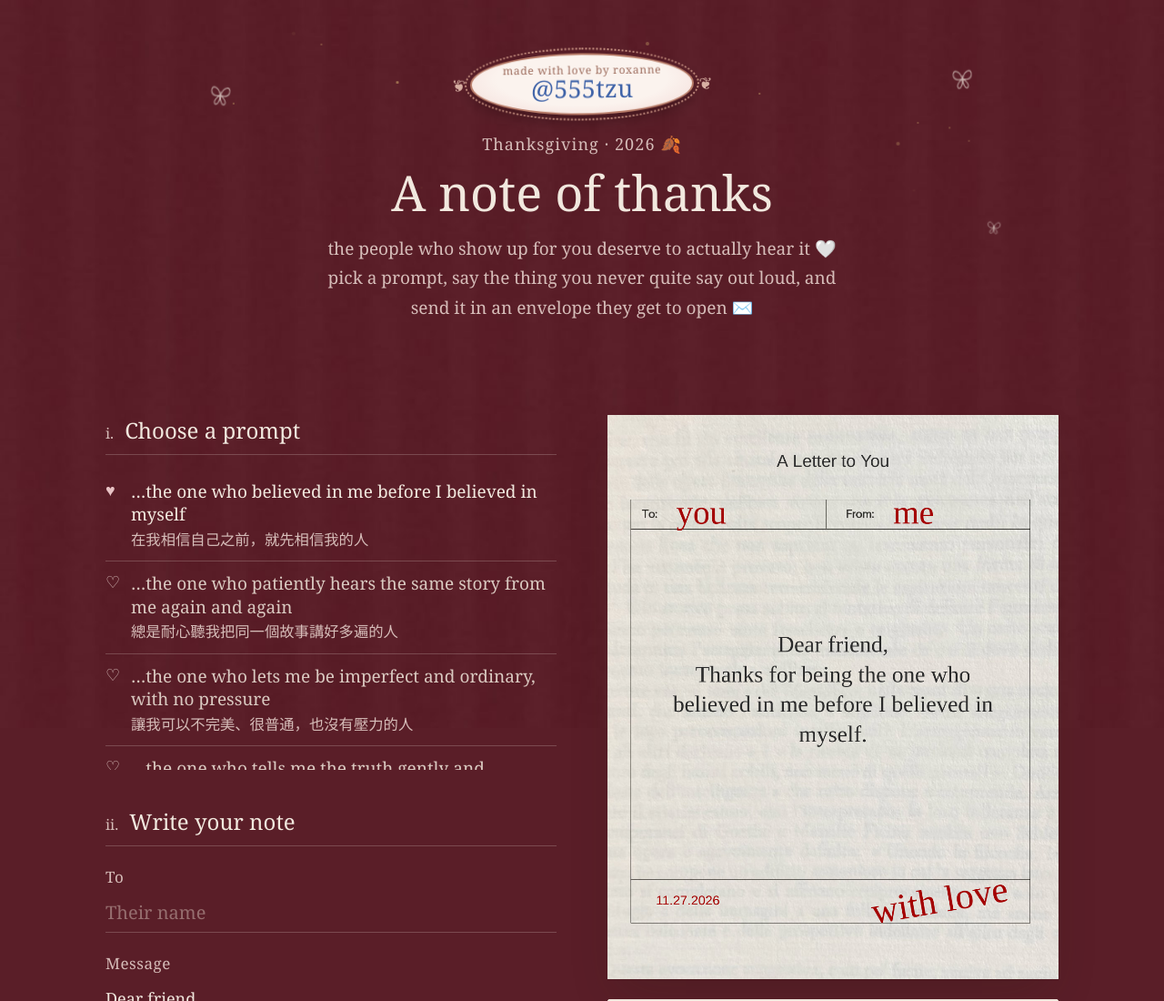
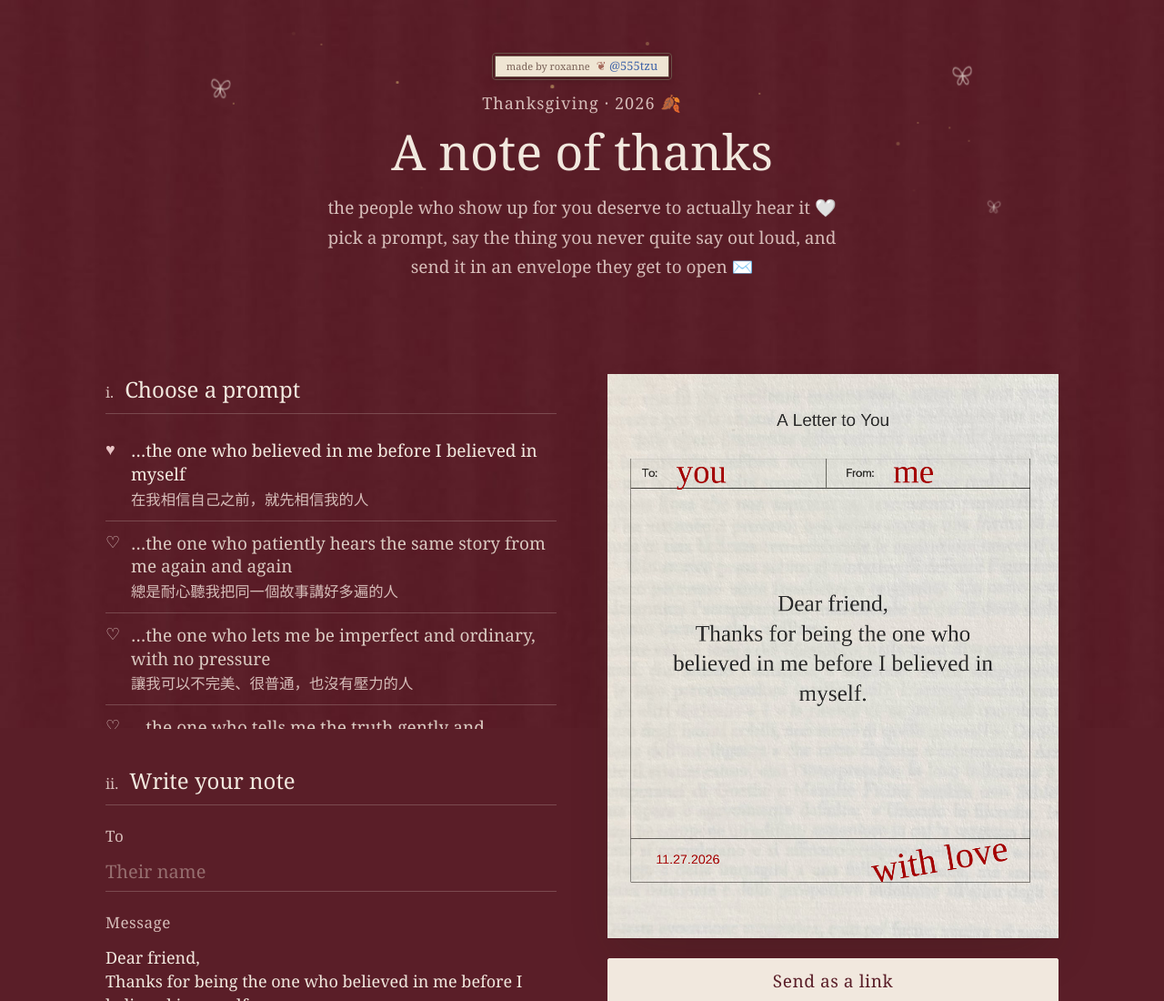
Before and after one commit to tc3474-png/gratitude-card, a plain HTML site: page index.html in a window 1280 px wide. Shown: the top 1100 px of the page at 91% size. Drawn offline with nearby package versions, Linux system fonts and the light colour scheme; no server answers; a web font is replaced by a local one.

Commit message:
Smaller printed-card style @555tzu label
Co-Authored-By: Claude Opus 5.5 <noreply@anthropic.com>

```diff
--- a/index.html
+++ b/index.html
@@ -116,20 +116,15 @@ header.top .byline{opacity:0;animation:rise 1s .05s ease forwards}
 .tally.on{opacity:1}
 .tally b{font-family:var(--hand);font-style:var(--hand-st);font-weight:400;font-size:calc(24px * var(--hand-k));letter-spacing:0;color:var(--heart);text-transform:none;margin:0 4px}
 
-/* @555tzu: a little vintage oval label, like an antique frame with a beaded border */
-.igbadge{position:relative;display:inline-flex;flex-direction:column;align-items:center;gap:0;padding:10px 34px 12px;margin:0 0 18px;
-  background:radial-gradient(ellipse at 50% 40%,#fbf3ee 0 55%,#f3d9d6 100%);border:2px solid #b87c68;border-radius:50%;
-  outline:2.5px dotted #c99383;outline-offset:4px;color:#3f63a8;text-decoration:none;font-family:var(--hand)!important;
-  box-shadow:0 6px 16px rgba(0,0,0,.28);transform-origin:50% 60%;animation:badgefloat 3.2s ease-in-out infinite;transition:transform .25s}
-.igbadge::before,.igbadge::after{content:"❦";position:absolute;top:50%;font-size:18px;color:#d8b0a3;transform:translateY(-50%)}
-.igbadge::before{left:-22px;transform:translateY(-50%) scaleX(-1)}
-.igbadge::after{right:-22px}
-.igbadge small{font-size:calc(12px * var(--hand-k));letter-spacing:.06em;color:#9c6b5c;line-height:1.1}
-.igbadge span{font-size:calc(27px * var(--hand-k));line-height:1.05;letter-spacing:.01em}
-.igbadge:hover{animation:none;transform:rotate(-3deg) scale(1.08)}
-@keyframes badgefloat{0%,100%{transform:translateY(0) rotate(0)}50%{transform:translateY(-4px) rotate(-1.5deg)}}
-@media (prefers-reduced-motion:reduce){.igbadge{animation:none}}
-header.top .igbadge{opacity:0;animation:rise 1s .05s ease forwards,badgefloat 3.2s 1.1s ease-in-out infinite}
+/* @555tzu: a small cream label with a thin double border, like an old printed card */
+.igbadge{display:inline-flex;align-items:baseline;gap:7px;padding:4px 12px 5px;margin:0 0 16px;background:#efe5d3;color:#2f2622;
+  border:1px solid #6b5248;outline:1px solid #6b5248;outline-offset:2px;border-radius:1px;text-decoration:none;
+  box-shadow:0 2px 6px rgba(0,0,0,.25);transition:transform .2s,box-shadow .2s}
+.igbadge small{font-size:calc(11px * var(--hand-k));color:#7a6258;line-height:1}
+.igbadge span{font-size:calc(13px * var(--hand-k));line-height:1;color:#3f63a8}
+.igbadge span::before{content:"❦ ";color:#a4685a}
+.igbadge:hover{transform:translateY(-1px) rotate(-1.5deg);box-shadow:0 4px 10px rgba(0,0,0,.3)}
+header.top .igbadge{opacity:0;animation:rise 1s .05s ease forwards}
 #full .igbadge{margin:6px 0 0}
 
 /* every bit of text uses the handwriting picked in step iii */
@@ -201,7 +196,7 @@ header.top p.sub{font-size:calc(19px * var(--hand-k))}
       <svg class="bf" style="--x:84%;--y:8%;--d:21s;--o:-6s" viewBox="-12 -10 24 20"><g class="wl"><path d="M0 0C-3-8-11-9-10-3C-9 1-4 1 0 0C-4 2-8 6-5 8C-2 9 0 4 0 0Z"/></g><g transform="scale(-1 1)"><g class="wl"><path d="M0 0C-3-8-11-9-10-3C-9 1-4 1 0 0C-4 2-8 6-5 8C-2 9 0 4 0 0Z"/></g></g><path d="M0-3V5"/></svg>
       <svg class="bf sm" style="--x:91%;--y:52%;--d:19s;--o:-11s" viewBox="-12 -10 24 20"><g class="wl"><path d="M0 0C-3-8-11-9-10-3C-9 1-4 1 0 0C-4 2-8 6-5 8C-2 9 0 4 0 0Z"/></g><g transform="scale(-1 1)"><g class="wl"><path d="M0 0C-3-8-11-9-10-3C-9 1-4 1 0 0C-4 2-8 6-5 8C-2 9 0 4 0 0Z"/></g></g><path d="M0-3V5"/></svg>
     </div>
-    <a class="igbadge" href="https://www.instagram.com/555tzu/" target="_blank" rel="noopener" aria-label="Follow @555tzu on Instagram"><small>made with love by roxanne</small><span>@555tzu</span></a>
+    <a class="igbadge" href="https://www.instagram.com/555tzu/" target="_blank" rel="noopener" aria-label="Follow @555tzu on Instagram"><small>made by roxanne</small><span>@555tzu</span></a>
     <p class="eyebrow">Thanksgiving · 2026 🍂</p>
     <h1><span class="ink">A note of thanks</span></h1>
     <p class="sub">the people who show up for you deserve to actually hear it 🤍<br>pick a prompt, say the thing you never quite say out loud, and send it in an envelope they get to open ✉️</p>
@@ -264,7 +259,7 @@ header.top p.sub{font-size:calc(19px * var(--hand-k))}
       <button class="btn" id="dl2">Save image</button>
       <a class="btn primary" href="./">Make your own</a>
     </div>
-    <a class="igbadge" href="https://www.instagram.com/555tzu/" target="_blank" rel="noopener" aria-label="Follow @555tzu on Instagram"><small>made with love by roxanne</small><span>@555tzu</span></a>
+    <a class="igbadge" href="https://www.instagram.com/555tzu/" target="_blank" rel="noopener" aria-label="Follow @555tzu on Instagram"><small>made by roxanne</small><span>@555tzu</span></a>
   </div>
 </div>
 
```
